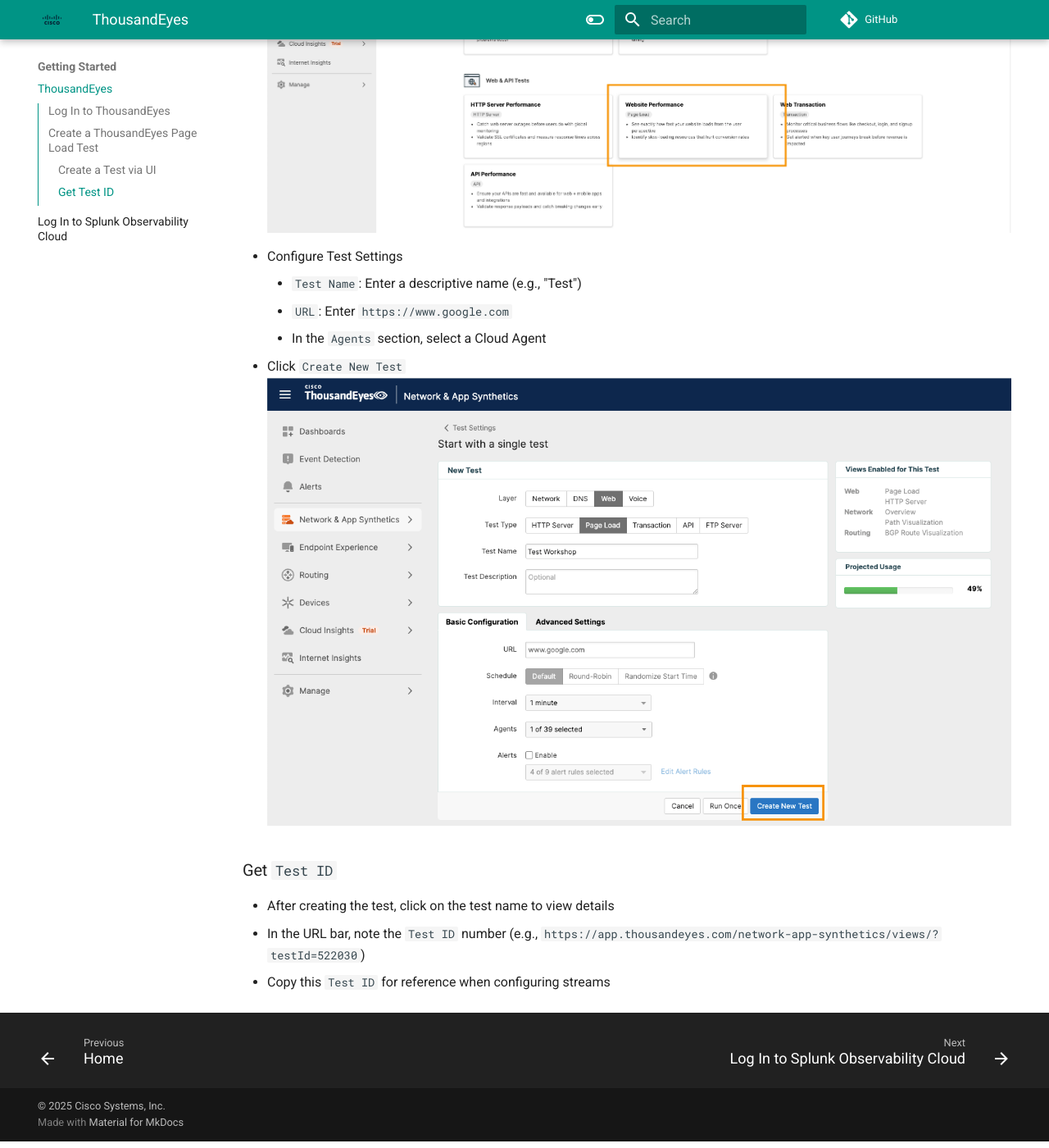
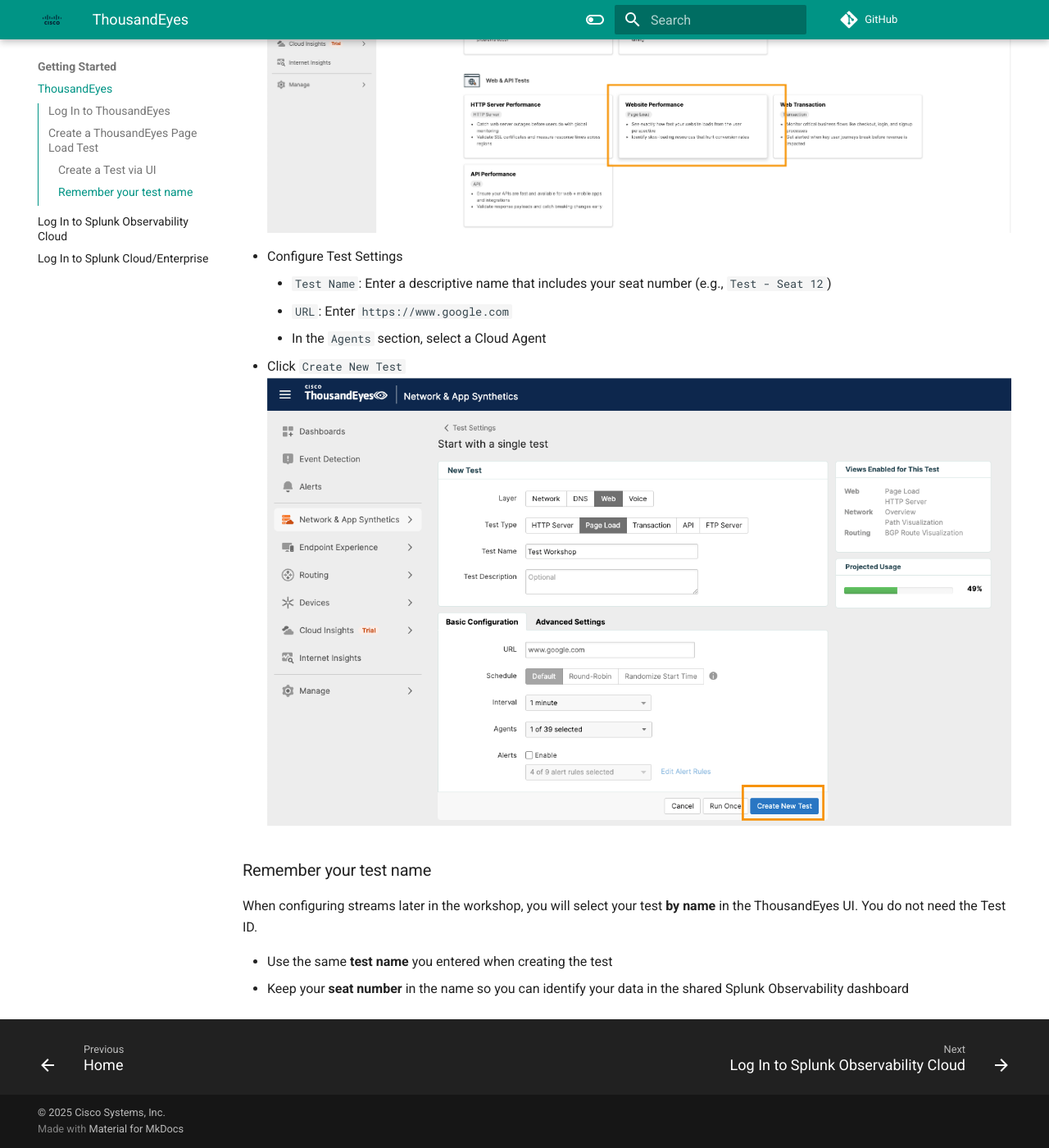
Before and after one commit to ajimenez1503/splunk.conf-2026-OBS1217, an MkDocs documentation site: the page built from docs/getting_started/thousandeyes.md, in a window 1280 px wide and 1400 px high, scrolled down 1127 px. Shown: the whole window at 82% size. Built offline with MkDocs 1.6.1 and Material for MkDocs 9.7.7, drawn with Linux system fonts in a browser that asks for light colours; comment, search, counter and statistics services are not loaded.

Commit message:
Streamline workshop docs for preconfigured Splunk App setup.
Move Splunk Cloud login to Getting Started, remove obsolete Splunk App setup and troubleshooting pages, and update trace search guidance to filter by test name.

Co-authored-by: Cursor <cursoragent@cursor.com>

```diff
--- a/docs/getting_started/thousandeyes.md
+++ b/docs/getting_started/thousandeyes.md
@@ -28,14 +28,15 @@ We are going to create a `Page Load` test that validates the availability of `ww
 - Select `Page Load` from the test type options
 ![create PageLoad Test](../img/thousandeyes/createPageLoadTest1.png)
 - Configure Test Settings
-    - `Test Name`: Enter a descriptive name (e.g., "Test")
+    - `Test Name`: Enter a descriptive name that includes your seat number (e.g., `Test - Seat 12`)
     - `URL`: Enter `https://www.google.com`
     - In the `Agents` section, select a Cloud Agent
 - Click `Create New Test`
 ![create PageLoad Test](../img/thousandeyes/createPageLoadTest2.png)
 
-### Get `Test ID`
+### Remember your test name
 
-- After creating the test, click on the test name to view details
-- In the URL bar, note the `Test ID` number (e.g., `https://app.thousandeyes.com/network-app-synthetics/views/?testId=522030`)
-- Copy this `Test ID` for reference when configuring streams
+When configuring streams later in the workshop, you will select your test **by name** in the ThousandEyes UI. You do not need the Test ID.
+
+- Use the same **test name** you entered when creating the test
+- Keep your **seat number** in the name so you can identify your data in the shared Splunk Observability dashboard
--- a/mkdocs.yml
+++ b/mkdocs.yml
@@ -15,6 +15,7 @@ nav:
   - Getting Started:
     - ThousandEyes: getting_started/thousandeyes.md
     - Log In to Splunk Observability Cloud: getting_started/login_splunk_observability.md
+    - Log In to Splunk Cloud/Enterprise: getting_started/login_splunk_cloud_enterprise.md
   - Service Map:
     - Introduction: service_map/introduction.md
     - Getting Started: service_map/basic/getting_started.md
@@ -27,18 +28,15 @@ nav:
     - Visualize ThousandEyes Metrics in Splunk Observability Cloud: splunk_observability/visualize_metrics_in_splunk_observability.md
     - Visualize ThousandEyes Traces in Splunk Observability Cloud: splunk_observability/visualize_traces_in_splunk_observability.md
   - Splunk Cloud/Enterprise:
-    - Log In to Splunk Cloud/Enterprise: splunk_core/login_splunk_cloud_enterprise.md
     - Create a Metrics Stream to Splunk Cloud/Enterprise: splunk_core/create_metrics_stream_to_splunk_cloud_enterprise.md
     - Create a Logs Stream to Splunk Cloud/Enterprise: splunk_core/create_logs_stream_to_splunk_cloud_enterprise.md
     - Visualize ThousandEyes Metrics in Splunk Cloud/Enterprise: splunk_core/visualize_metrics_in_splunk_cloud_enterprise.md
     - Visualize ThousandEyes Logs in Splunk Cloud/Enterprise: splunk_core/visualize_logs_in_splunk_cloud_enterprise.md
   - Cisco ThousandEyes App for Splunk:
-    - Getting Started: thousandeyes_splunk_app/getting_started.md
     - Authenticate the ThousandEyes User: thousandeyes_splunk_app/authenticate_thousandeyes_user.md
     - Create a Test Stream - Metrics Input: thousandeyes_splunk_app/test_metrics_stream_input.md
     - Create an Activity Log Input: thousandeyes_splunk_app/activity_logs_input.md
     - Create a Test Stream - Traces Input: thousandeyes_splunk_app/test_traces_stream_input.md
-    - Troubleshooting: thousandeyes_splunk_app/troubleshooting.md
 theme:
   name: material
   logo: img/logo.png
```
Also changed, not shown: docs/README.md (+2 -2 lines), docs/splunk_observability/visualize_traces_in_splunk_observability.md (+2 -2 lines), docs/thousandeyes_splunk_app/activity_logs_input.md (+0 -2 lines), docs/thousandeyes_splunk_app/getting_started.md (deleted, +0 -43 lines), docs/thousandeyes_splunk_app/test_metrics_stream_input.md (+0 -2 lines), docs/thousandeyes_splunk_app/troubleshooting.md (deleted, +0 -8 lines), docs/getting_started/login_splunk_cloud_enterprise.md (renamed from docs/splunk_core/login_splunk_cloud_enterprise.md), docs/img/splunk_observability/search_by_test_id.png (deleted), docs/img/splunk_observability/search_by_test_name.png (added).
